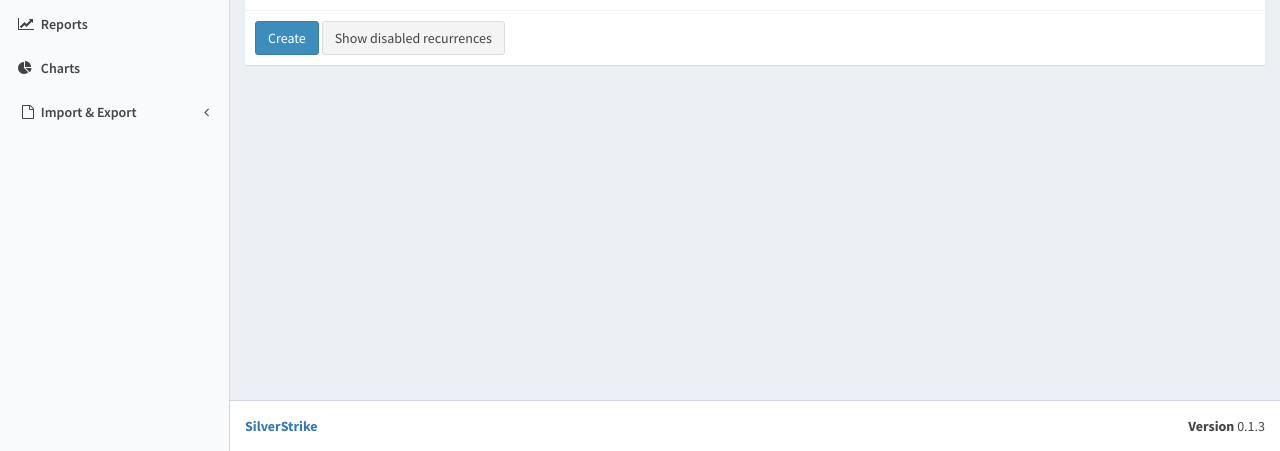
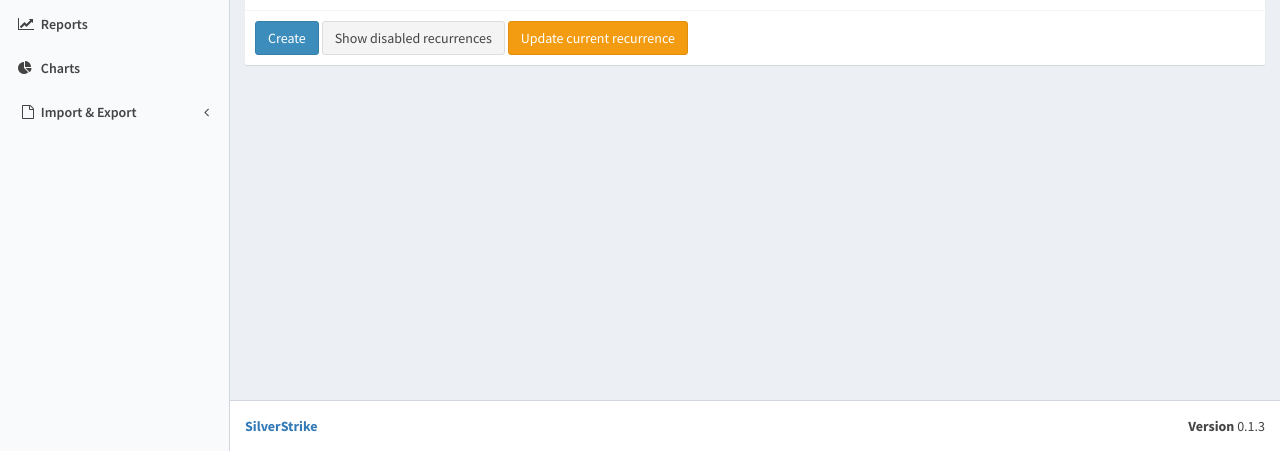
Before and after one commit to agstrike/silverstrike, a Django app: page /recurrences/ in a window 1280 px wide. Shown: the part 349-800 px from the top of the page. Run offline with Django 3.2, Linux system fonts and the light colour scheme; the visitor is signed in with stand-in values (Sample User, id 1); data that the repository does not hold is empty; parts of the project's set-up code (start-up, migrations or seed data) failed here and were passed over; some libraries are stand-ins or nearby versions.

Commit message:
Show button to update current recurrences

```diff
--- a/silverstrike/templates/silverstrike/recurring_transactions.html
+++ b/silverstrike/templates/silverstrike/recurring_transactions.html
@@ -74,6 +74,10 @@
 <div class="box-footer">
   <a href="{% url 'recurrence_create' %}" class="btn btn-primary">{% trans 'Create' %}</a>
   <a href="{% url 'disabled_recurrences' %}" class="btn btn-default">{% trans 'Show disabled recurrences' %}</a>
+  <form style="display: inline-block;" method="POST" action="{% url 'update_current_recurrences' %}">
+    {% csrf_token %}
+    <button class="btn btn-warning">{% trans 'Update current recurrence' %}</button>
+  </form>
 </div>
 </div>
 {% endblock %}
--- a/silverstrike/urls.py
+++ b/silverstrike/urls.py
@@ -120,6 +120,10 @@ urlpatterns = [
          api.get_accounts_balance, name='api_accounts_balance'),
     path('api/category_spending/<dstart>/<dend>/',
          api.category_spending, name='category_spending'),
+    path('api/update_current_recurrences/',
+         recurrence_views.ReccurrenceSetNextOccurence.as_view(),
+         name='update_current_recurrences'),
+
 
     path('manifest.json', TemplateView.as_view(template_name='silverstrike/manifest.json'),
          name='manifest'),
--- a/silverstrike/views/recurrences.py
+++ b/silverstrike/views/recurrences.py
@@ -1,8 +1,9 @@
 from datetime import date
 
 from django.contrib.auth.mixins import LoginRequiredMixin
+from django.http import HttpResponseRedirect
 from django.shortcuts import get_object_or_404
-from django.urls import reverse_lazy
+from django.urls import reverse_lazy, reverse
 from django.views import generic
 
 from silverstrike.forms import DepositForm, RecurringTransactionForm, TransferForm, WithdrawForm
@@ -26,7 +27,7 @@ class ReccurrenceSetNextOccurence(LoginRequiredMixin, generic.View):
                 r.update_date()
             if old != r.date:
                 r.save()
-
+        return HttpResponseRedirect(reverse('recurrences'))
 
 class RecurrenceDetailView(LoginRequiredMixin, generic.DetailView):
     model = RecurringTransaction
```
